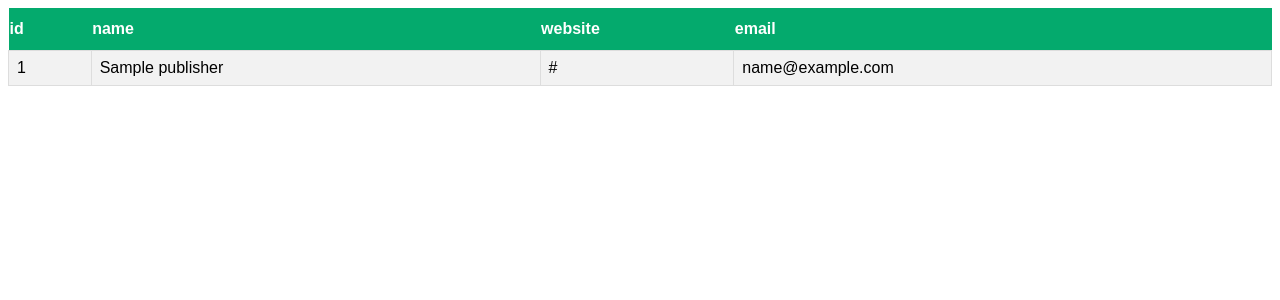
After one commit to pythonbykhaja/bookreviews_project, a Django app: template books/templates/books/publishers.html in a window 1280 px wide. The commit adds this page. Shown: the top 300 px of the page. Run offline with Django 3.2, Linux system fonts and the light colour scheme; the template is opened without the code that fills it: most values are stand-ins (such as "Sample title", 1, 10 or a date in 2020).

Commit message:
Added publishers page

```diff
--- a/bookreviews/urls.py
+++ b/bookreviews/urls.py
@@ -20,5 +20,6 @@ from books import views
 urlpatterns = [
     path('admin/', admin.site.urls),
     path('',views.publisher, name='home'),
-    path('books/publisher', views.create_publisher, name='publisher_home')
+    path('books/publisher', views.create_publisher, name='publisher_home'),
+    path('books/publishers', views.get_all_publishers, name='publishers_all'),
 ]
--- a/books/templates/books/publisher.html
+++ b/books/templates/books/publisher.html
@@ -3,6 +3,7 @@
 <head>
     <meta charset="UTF-8">
     <title>book reviews</title>
+
 </head>
 <body>
 
--- /dev/null
+++ b/books/templates/books/publishers.html
@@ -0,0 +1,50 @@
+<!DOCTYPE html>
+<html lang="en">
+<head>
+    <meta charset="UTF-8">
+    <title>book reviews</title>
+<style>
+#publishers {
+  font-family: Arial, Helvetica, sans-serif;
+  border-collapse: collapse;
+  width: 100%;
+}
+
+#publishers td, #customers th {
+  border: 1px solid #ddd;
+  padding: 8px;
+}
+
+#publishers tr:nth-child(even){background-color: #f2f2f2;}
+
+#publishers tr:hover {background-color: #ddd;}
+
+#publishers th {
+  padding-top: 12px;
+  padding-bottom: 12px;
+  text-align: left;
+  background-color: #04AA6D;
+  color: white;
+}
+</style>
+
+</head>
+<body>
+    <table id="publishers">
+        <tr>
+            <th>id</th>
+            <th>name</th>
+            <th>website</th>
+            <th>email</th>
+        </tr>
+        {% for publisher in publishers %}
+        <tr>
+            <td>{{ publisher.id }}</td>
+            <td>{{ publisher.name }}</td>
+            <td>{{ publisher.website }}</td>
+            <td>{{ publisher.email }}</td>
+        </tr>
+        {% endfor %}
+    </table>
+</body>
+</html>
```
Also changed, not shown: books/templates/books/publisher_record_created.html (added, +10 -0 lines), books/views.py (+12 -1 lines).
